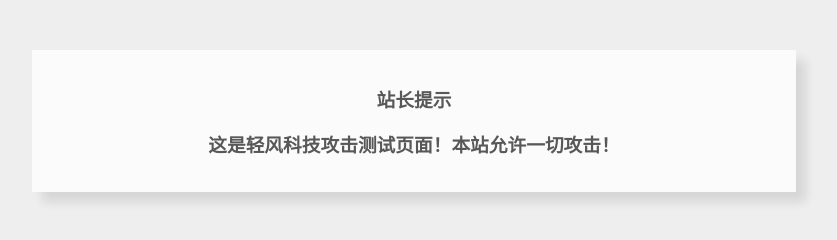
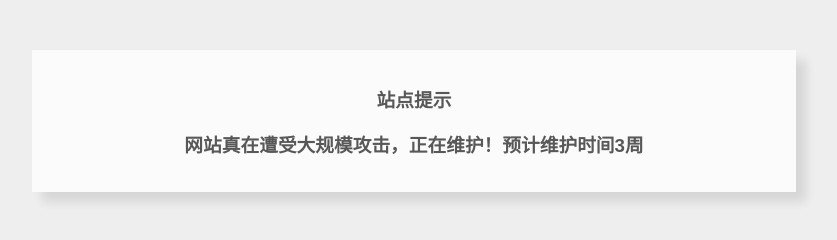
Before and after one commit to qinfeng365/testpage, a plain HTML site: page index.html in a window 1280 px wide. Shown: the whole page, without its empty margins (226-1063 px from the left). Drawn offline with Linux system fonts and the light colour scheme.

Commit message:
index.html

```diff
--- a/index.html
+++ b/index.html
@@ -138,5 +138,5 @@
         </style>
     </head>
     <body id="error-page">
-    <h3>站长提示</h3><h3>这是轻风科技攻击测试页面！本站允许一切攻击！</h3>    </body>
+    <h3>站点提示</h3><h3>网站真在遭受大规模攻击，正在维护！预计维护时间3周</h3>    </body>
     </html>
```
